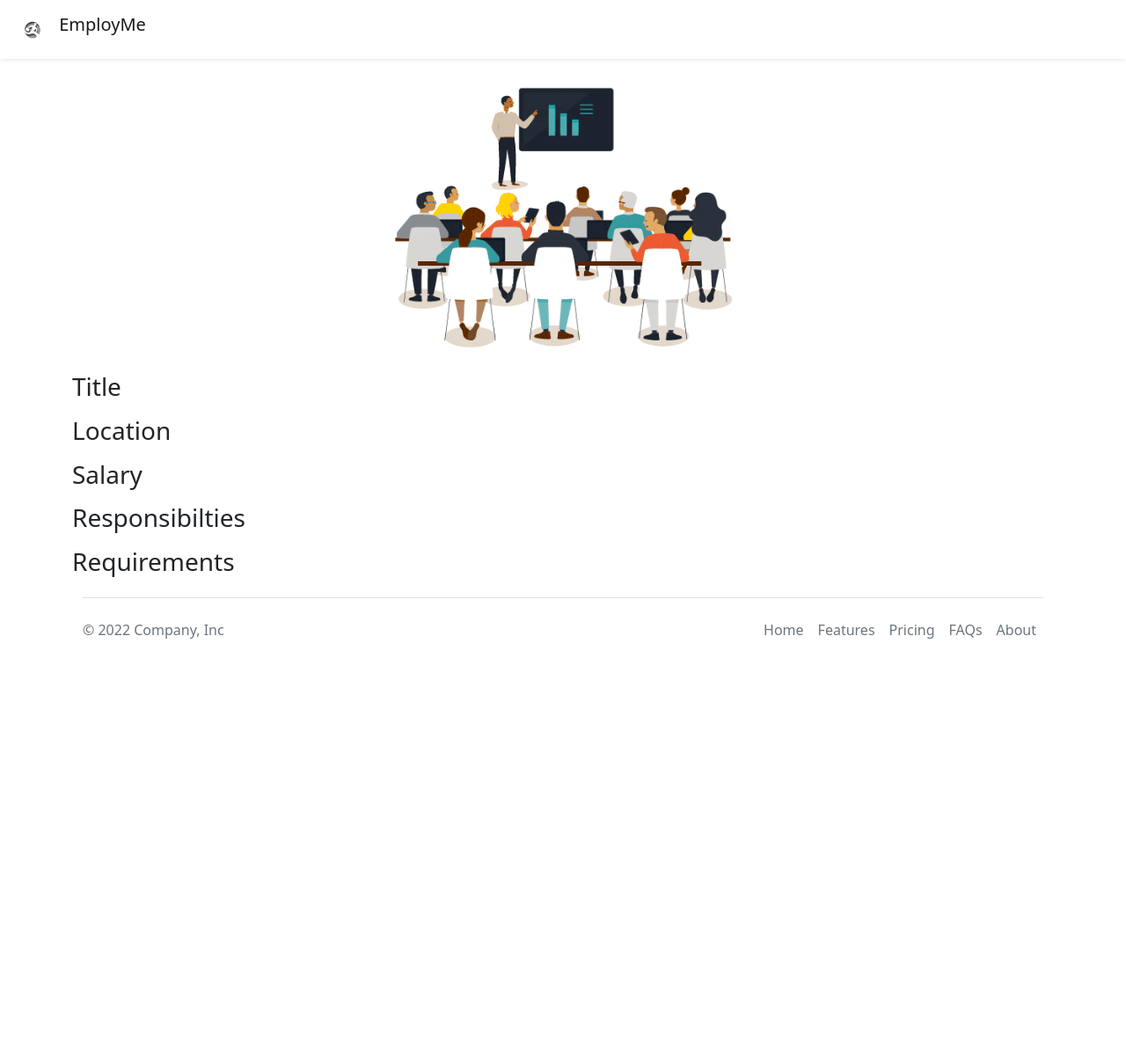
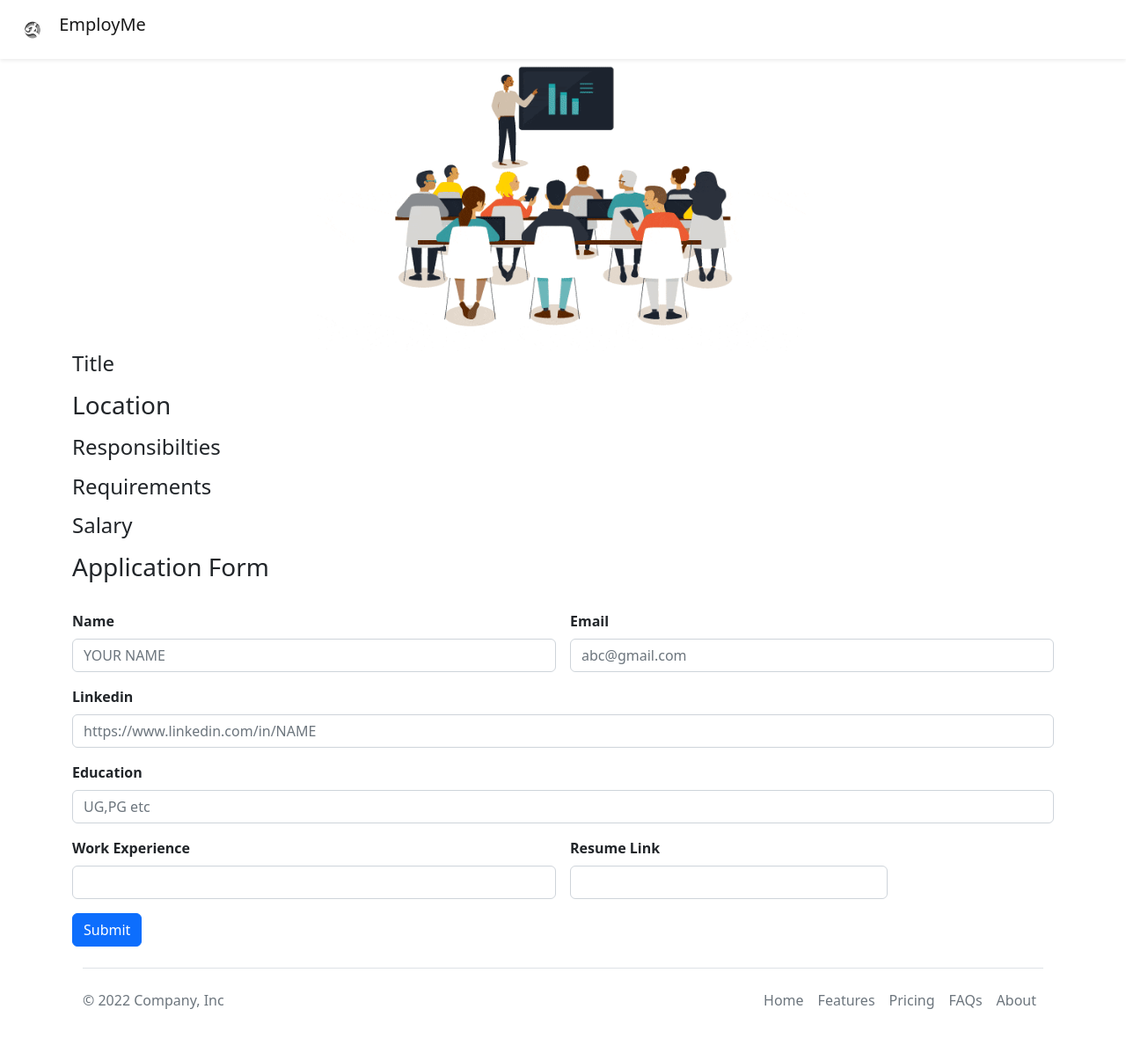
Before and after one commit to KarempudiKrishnaMurthy/EmployMe-website-v2, a Flask app: template templates/jobpage.html in a window 1280 px wide. Shown: the whole page at 88% size. Before the commit the page ends 726 px from the top, so only its background shows below. Run offline with Flask 3, Linux system fonts and the light colour scheme; the template is opened without the code that fills it, so the values that code supplies are empty.

Commit message:
Application form

```diff
--- a/app.py
+++ b/app.py
@@ -1,5 +1,5 @@
-from flask import Flask, render_template, jsonify
-from database import load_jobs_from_db,load_job_from_db
+from flask import Flask, render_template, jsonify, request
+from database import load_jobs_from_db, load_job_from_db
 
 app = Flask(__name__)
 
@@ -15,10 +15,12 @@ def list_jobs():
   jobs = load_jobs_from_db()
   return jsonify(jobs)
 
+
 # @app.route("/job/<id>")
 # def show_job(id):
 #   job=load_job_from_db(id)
 #   return render_template('jobpage.html',job=job)
+
 
 @app.route("/job/<id>")
 def show_job(id):
@@ -29,5 +31,12 @@ def show_job(id):
 
   return render_template('jobpage.html', job=job)
 
+
+@app.route("/job/<id>/apply", methods=["post"])
+def apply_to_job(id):
+  data = request.form
+  return render_template('application_submited.html', application=data)
+
+
 if __name__ == "__main__":
   app.run(host='0.0.0.0', debug=True)
--- /dev/null
+++ b/templates/application_form.html
@@ -0,0 +1,39 @@
+<h3>Application Form</h3><br>
+<form method = "post" action="/job/{{job['id']}}/apply" class="row g-3">
+
+  <div class="col-md-6">
+    <label for="inputName4" class="form-label"><b>Name</b></label>
+    <input type="text" required name="full_name" class="form-control" id="inputName4" placeholder="YOUR NAME">
+  </div>
+
+  <div class="col-md-6">
+    <label for="inputEmaild4" class="form-label"><b>Email</b></label>
+    <input type="Email" required name="email" class="form-control" id="inputEmail4" placeholder="abc@gmail.com">
+  </div>
+
+  <div class="col-12">
+    <label for="inputLinkedin" class="form-label"><b>Linkedin</b></label>
+    <input type="url" name="linkedin_url" class="form-control" id="inputLinkedin" placeholder="https://www.linkedin.com/in/NAME">
+  </div>
+
+  <div class="col-12">
+    <label for="inputEducation" class="form-label"><b>Education</b></label>
+    <input type="text" name="education" class="form-control" id="inputEducation" placeholder="UG,PG etc">
+  </div>
+
+  <div class="col-md-6">
+    <label for="inputWE" class="form-label"><b>Work Experience</b></label>
+    <input type="text" name="work_experience" class="form-control" id="inputWE">
+  </div>
+
+  <div class="col-md-4">
+    <label for="inputRL" class="form-label"><b>Resume Link</b></label>
+    <input type="text" name="resume_url" class="form-control" id="inputRL">
+    </select>
+  </div>
+
+  <div class="col-12">
+    <button type="submit" class="btn btn-primary">Submit</button>
+  </div>
+
+</form>
--- a/templates/banner.html
+++ b/templates/banner.html
@@ -7,5 +7,5 @@
     }
     </style>
     <div class="container">
-      <h1 class="text-center mt-2 mb-4" >{{company_name}}</h1>
+
       <img class="img-fluid" id="banner" src="static/img2.jpeg.gif" alt="HTML Dog">
--- a/templates/home.html
+++ b/templates/home.html
@@ -2,9 +2,11 @@
 <html>
   <head>
     <title> Career Platform </title>
+
     {% include 'bootstrap.html' %}
   </head>
   <body>
+
     {% include "nav.html" %}
     {% include "banner.html" %}
 
--- a/templates/jobpage.html
+++ b/templates/jobpage.html
@@ -9,13 +9,12 @@
   <body>
     {% include "nav.html" %}
     {% include "banner.html" %}
-    <h3>Title</h3>
+
+    <h4>Title</h4>
     <p>{{job.title}}</p>
     <h3>Location</h3>
     <p>{{job.location}}</p>
-    <h3>Salary</h3>
-    <p>{{job.currency}}{{job.salary}}</p>
-    <h3>Responsibilties </h3>
+    <h4>Responsibilties </h4>
     <ul>
 
       {% for line in job.responsibilities.split("\n") %}
@@ -23,7 +22,7 @@
       {% endfor %}
 
     </ul>
-    <h3>Requirements </h3>
+    <h4>Requirements </h4>
     <ol>
 
       {% for line in job.requirments.split("\n") %}
@@ -31,6 +30,10 @@
       {% endfor %}
 
     </ol>
+    <h4>Salary</h4>
+    <p>{{job.currency}}{{job.salary}}</p>
+    {% include 'application_form.html' %}
+
     {% include 'footer.html' %}
   </body>
 </html>
```
Also changed, not shown: templates/application_submited.html (added, +27 -0 lines).
